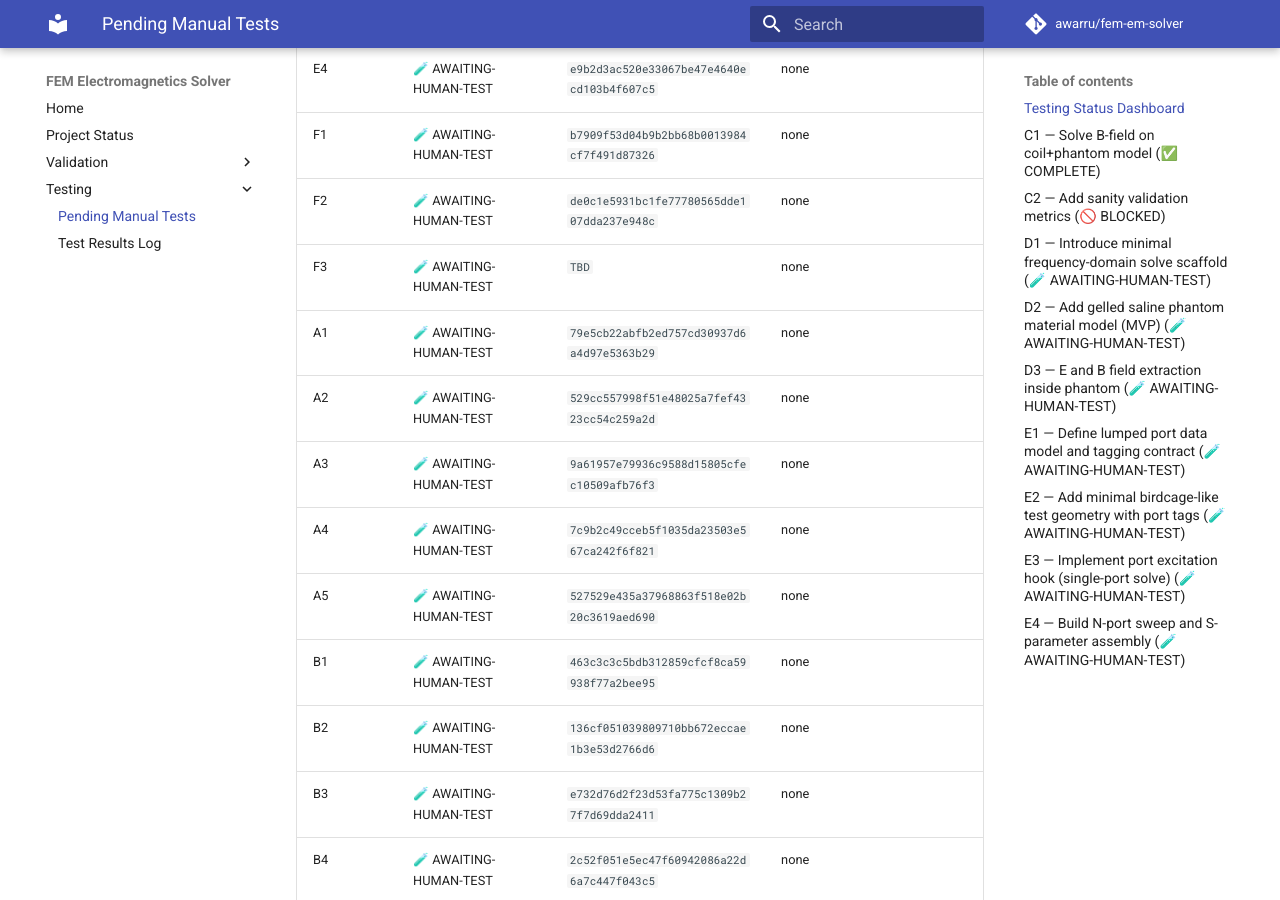
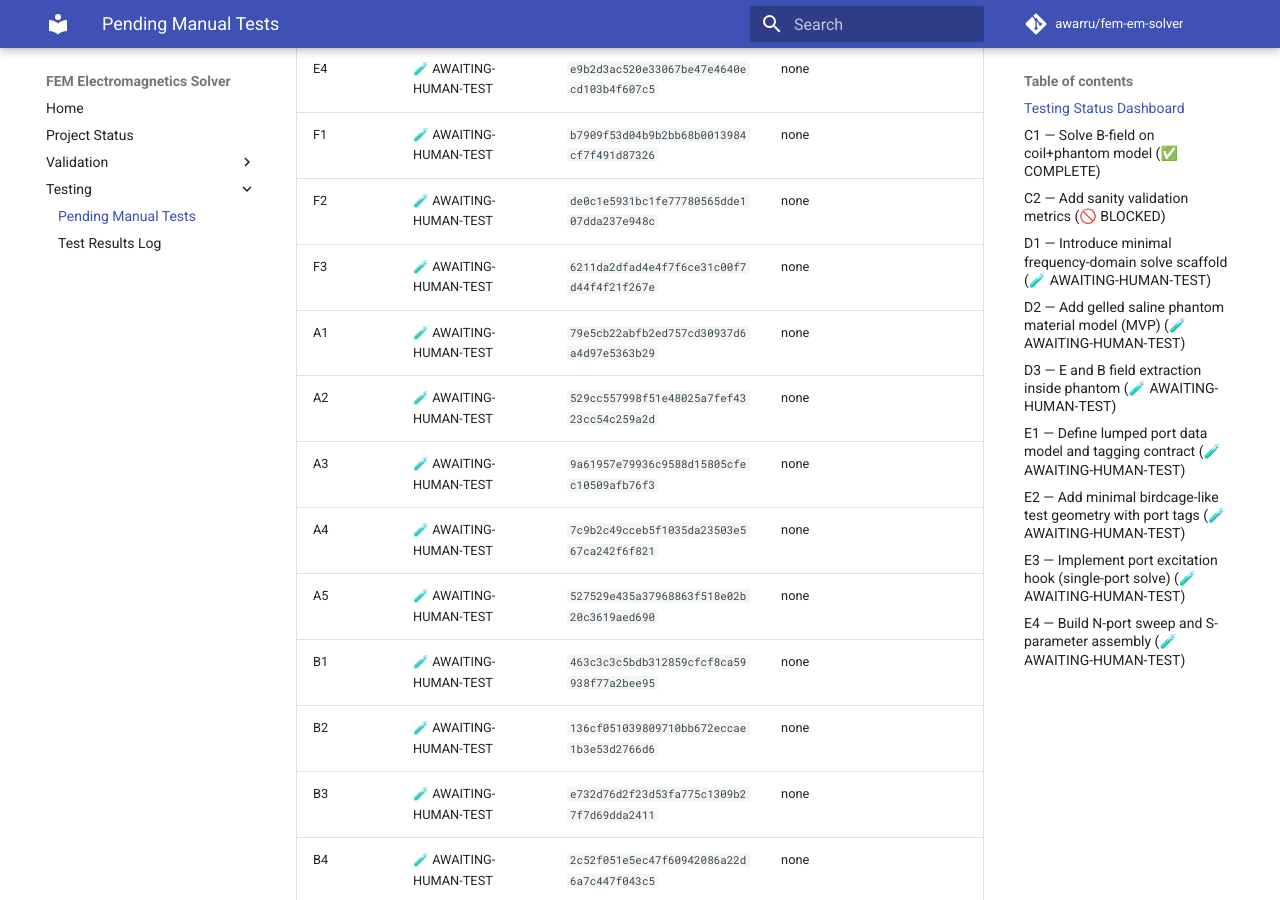
Before and after one commit to awarru/fem-em-solver, an MkDocs documentation site: the page built from docs/testing/pending-tests.md, in a window 1280 px wide and 900 px high, scrolled down 1808 px. Built offline with MkDocs 1.6.1 and Material for MkDocs 9.7.7, drawn with Linux system fonts in a browser that asks for light colours; comment, search, counter and statistics services are not loaded; some of the changed text lies outside the part shown.

Commit message:
docs(testing): record F3 implementation commit hash

```diff
--- a/docs/testing/pending-tests.md
+++ b/docs/testing/pending-tests.md
@@ -54,7 +54,7 @@ Optional helpers:
 | E4 | 🧪 AWAITING-HUMAN-TEST | `e9b2d3ac520e33067be47e4640ecd103b4f607c5` | none |
 | F1 | 🧪 AWAITING-HUMAN-TEST | `b7909f53d04b9b2bb68b0013984cf7f491d87326` | none |
 | F2 | 🧪 AWAITING-HUMAN-TEST | `de0c1e5931bc1fe77780565dde107dda237e948c` | none |
-| F3 | 🧪 AWAITING-HUMAN-TEST | `TBD` | none |
+| F3 | 🧪 AWAITING-HUMAN-TEST | `6211da2dfad4e4f7f6ce31c00f7d44f4f21f267e` | none |
 | A1 | 🧪 AWAITING-HUMAN-TEST | `79e5cb22abfb2ed757cd30937d6a4d97e5363b29` | none |
 | A2 | 🧪 AWAITING-HUMAN-TEST | `529cc557998f51e48025a7fef4323cc54c259a2d` | none |
 | A3 | 🧪 AWAITING-HUMAN-TEST | `9a61957e79936c9588d15805cfec10509afb76f3` | none |
@@ -745,7 +745,7 @@ Optional helpers:
 
 - Chunk: F3 — Define v1 milestone acceptance checklist
 - Status: 🧪 AWAITING-HUMAN-TEST
-- Commit: TBD
+- Commit: 6211da2dfad4e4f7f6ce31c00f7d44f4f21f267e
 - Files changed:
   - ROADMAP.md
   - docs/testing/pending-tests.md
```
